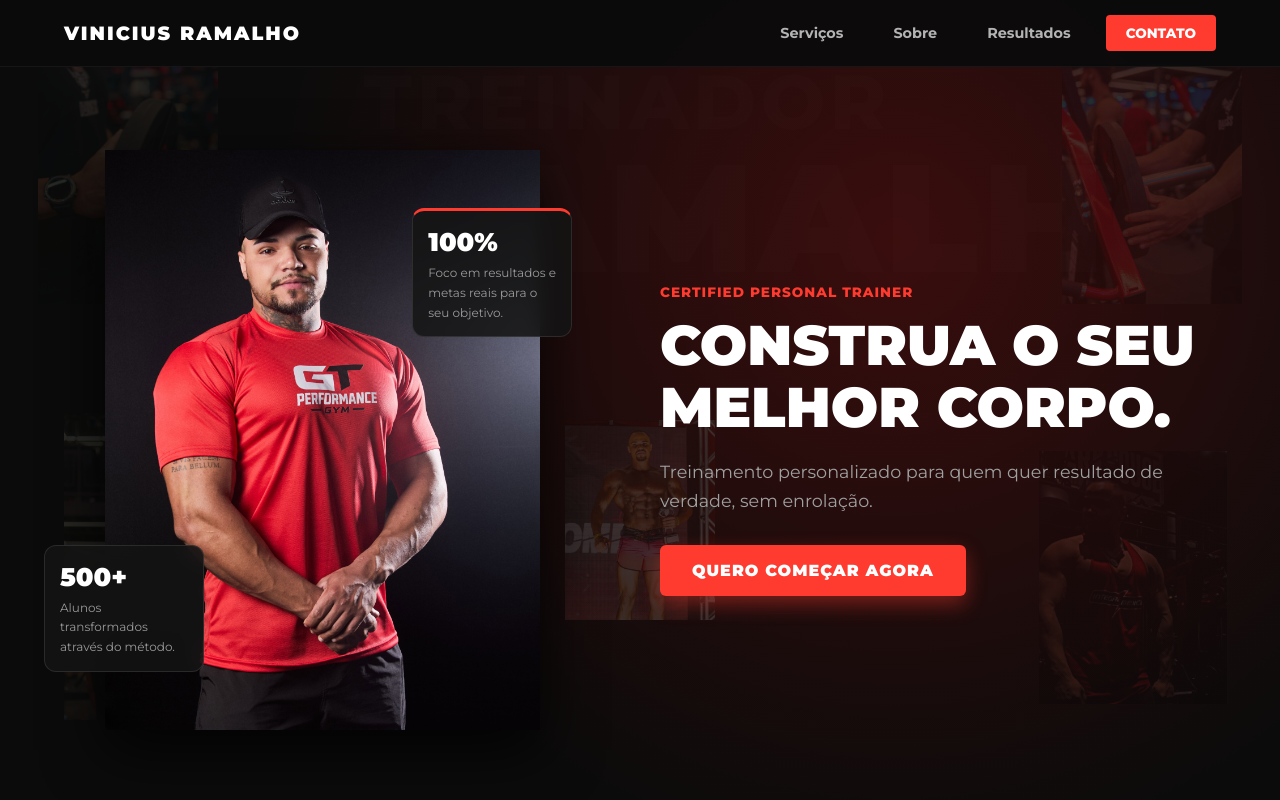
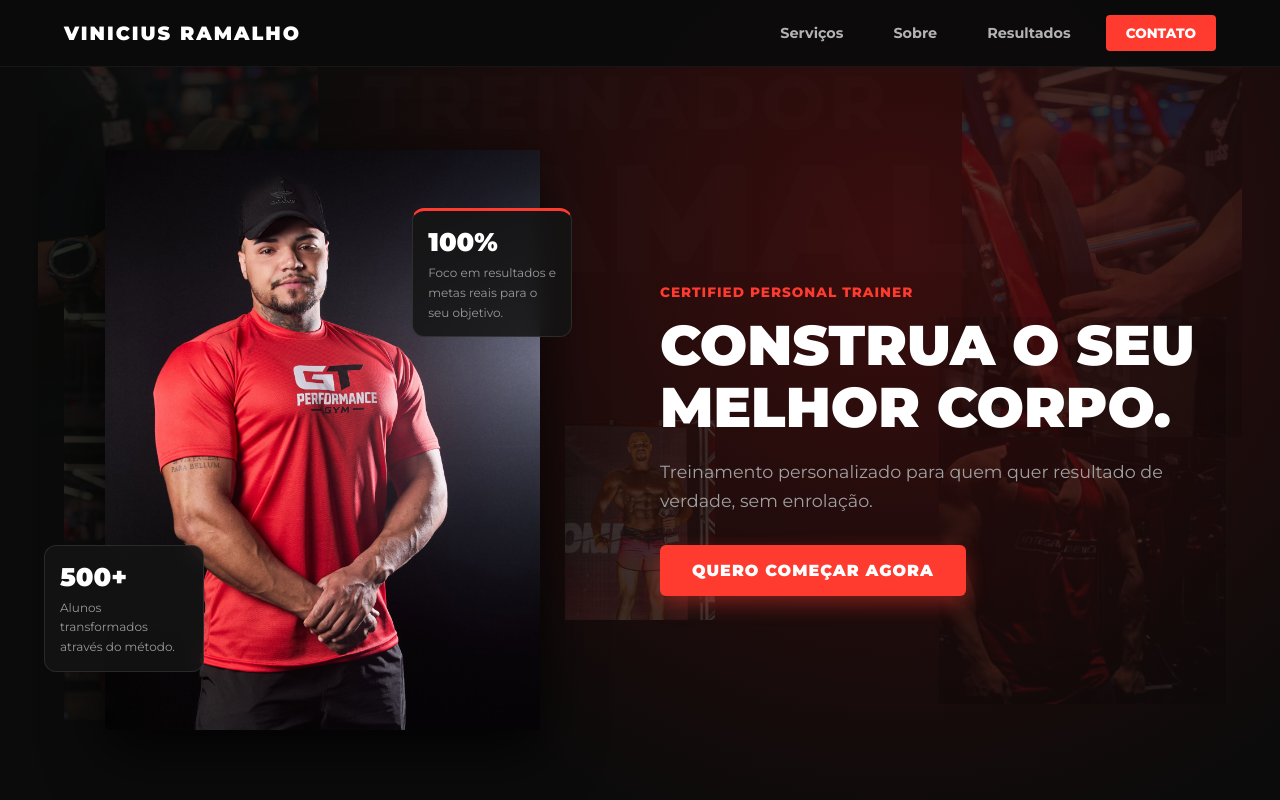
Before and after one commit to desenvolvedorroberto138-design/treinador-ramalho-26, a website: page index.html in a window 1280 px wide. Shown: the top 800 px of the page. Drawn offline with Linux system fonts and the light colour scheme; a script that the page names is missing.

Commit message:
aumentei o tamanho da imagem do hero de fundo

```diff
--- a/style.css
+++ b/style.css
@@ -274,25 +274,25 @@ img {
 .hero-bg-img-1 {
     top: 8%;
     left: 3%;
-    width: 180px;
+    width: 280px;
     height: auto;
 }
 .hero-bg-img-2 {
     top: 8%;
     right: 3%;
-    width: 180px;
+    width: 280px;
     height: auto;
 }
 .hero-bg-img-3 {
     bottom: 10%;
     left: 5%;
-    width: 230px;
+    width: 330px;
     height: auto;
 }
 .hero-bg-img-4 {
     bottom: 12%;
     right: 4%;
-    width: 190px;
+    width: 290px;
     height: auto;
 }
 .hero-bg-img-5 {
```
